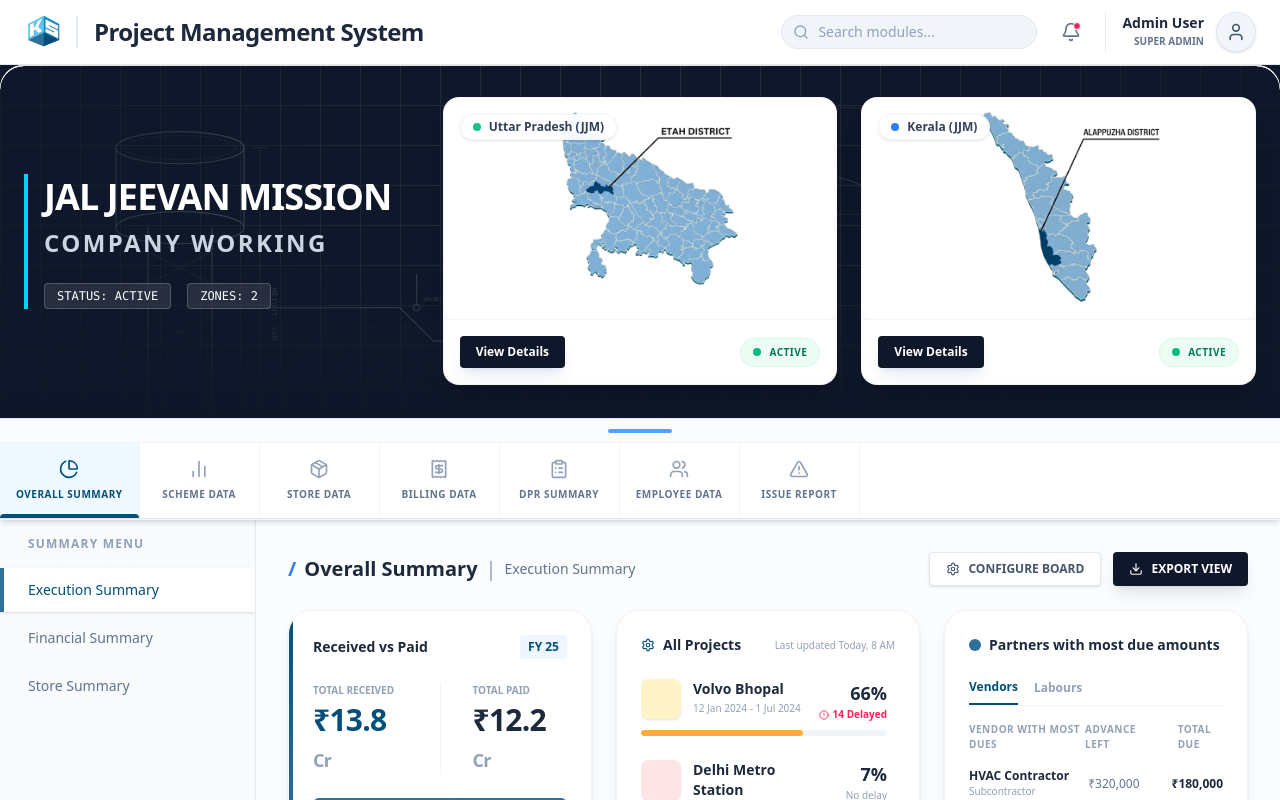
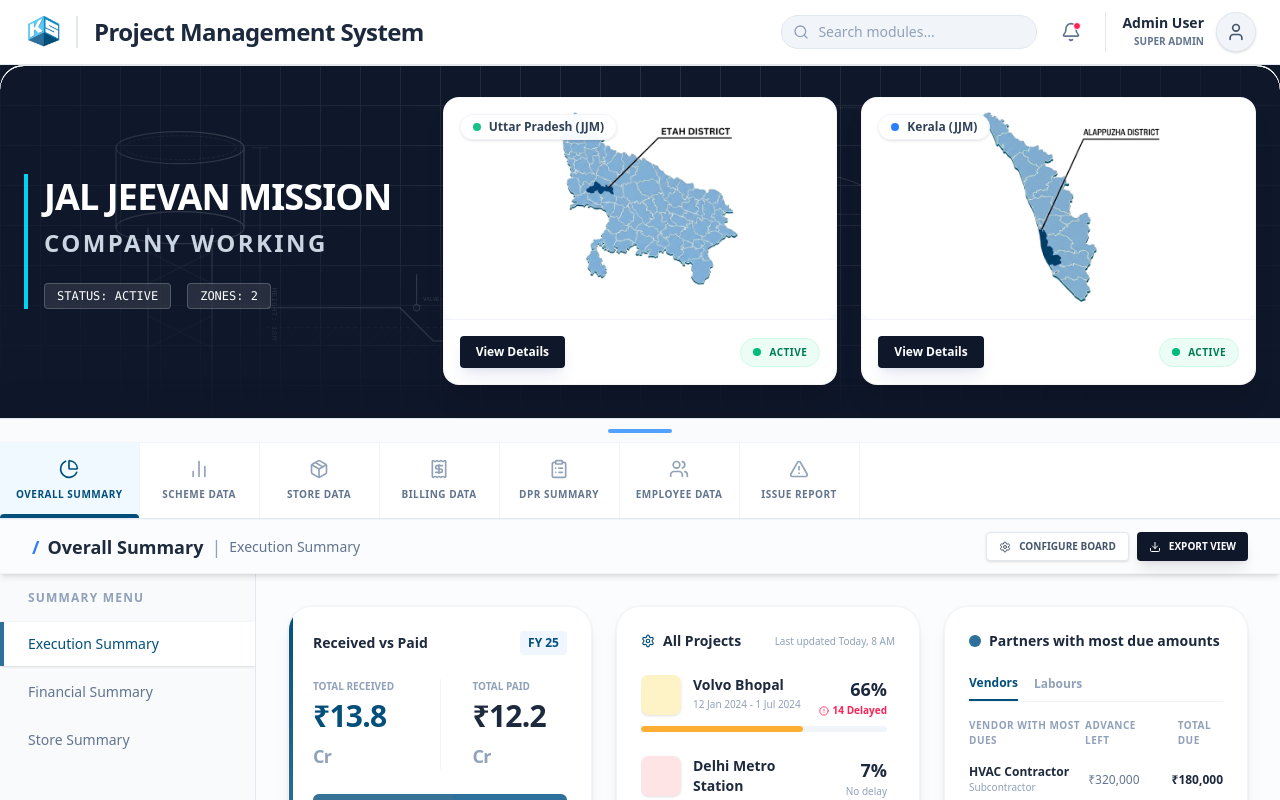
Before and after one commit to sandeepksp-prog/DPRAPP, a Next.js app: page /admin in a window 1280 px wide. Shown: the top 800 px of the page. Built offline with nearby package versions, Linux system fonts and the light colour scheme.

Commit message:
feat(ui): implement unified sticky secondary header and data focus mode

```diff
--- a/src/app/admin/page.tsx
+++ b/src/app/admin/page.tsx
@@ -213,9 +213,9 @@ export default function AdminDashboard() {
                 {/* BOTTOM SECTION: STICKY TOOL GRID */}
                 <div className="flex-1 bg-white border-t border-slate-200 shadow-[0_-10px_40px_rgba(0,0,0,0.05)] z-30 flex flex-col mx-0 overflow-visible">
 
-                    {/* STICKY SECONDARY HEADER: TOGGLE + TABS */}
+                    {/* STICKY SECONDARY HEADER: TOGGLE + TABS + BREADCRUMB */}
                     <div className="sticky top-16 z-40 bg-white/95 backdrop-blur shadow-md border-b border-slate-100">
-                        {/* Toggle Handle inside sticky area */}
+                        {/* 1. Toggle Handle */}
                         <div
                             onClick={toggleGrid}
                             className="w-full h-6 bg-slate-50/80 border-b border-slate-100 flex items-center justify-center cursor-pointer hover:bg-slate-100 transition-colors group"
@@ -224,18 +224,46 @@ export default function AdminDashboard() {
                             <div className={`w-12 h-1 rounded-full transition-all duration-300 ${isGridExpanded ? 'bg-blue-400 w-16' : 'bg-slate-300 group-hover:bg-blue-300'}`}></div>
                         </div>
 
+                        {/* 2. Horizontal Tabs */}
                         <AdminNavigation
                             activeTab={activeTab}
                             setActiveTab={setActiveTab}
-                            onTabChange={() => { setIsGridExpanded(true); setActiveSubMenu(0); }}
+                            onTabChange={() => {
+                                setIsGridExpanded(false); // Focus mode: collapse banner when changing tabs
+                                setActiveSubMenu(0);
+                            }}
                         />
+
+                        {/* 3. Section Breadcrumb (Moved inside sticky area) */}
+                        <div className="px-6 md:px-8 py-3 bg-slate-50/50 border-t border-slate-100 flex justify-between items-center">
+                            <h3 className="text-lg font-bold text-slate-800 flex items-center gap-2">
+                                <span className="text-blue-500">/</span>
+                                {ERP_TABS.find(t => t.id === activeTab)?.label}
+                                <span className="text-slate-400 font-light">|</span>
+                                <span className="text-slate-500 text-sm font-medium">
+                                    {MODULE_SUB_MENUS[activeTab]?.[activeSubMenu] || "Dashboard"}
+                                </span>
+                            </h3>
+
+                            {/* Action Buttons (Moved contextually) */}
+                            {activeTab === 'summary' && (
+                                <div className="flex gap-2">
+                                    <button className="px-3 py-1.5 border border-slate-200 bg-white text-slate-600 text-[10px] font-bold rounded hover:bg-slate-50 shadow-sm flex items-center gap-2">
+                                        <Settings size={12} /> CONFIGURE BOARD
+                                    </button>
+                                    <button className="px-3 py-1.5 bg-slate-900 text-white text-[10px] font-bold rounded hover:bg-slate-800 shadow-lg shadow-slate-900/10 flex items-center gap-2">
+                                        <Download size={12} /> EXPORT VIEW
+                                    </button>
+                                </div>
+                            )}
+                        </div>
                     </div>
 
                     {/* Content Area (Split View) */}
                     <div className="flex flex-1 min-h-screen">
 
                         {/* NEW VERTICAL MODULE SIDEBAR */}
-                        <div className="sticky top-[137px] self-start h-[calc(100vh-137px)] overflow-y-auto">
+                        <div className="sticky top-[192px] self-start h-[calc(100vh-192px)] overflow-y-auto">
                             <ModuleSidebar
                                 activeTab={activeTab}
                                 activeSubMenu={activeSubMenu}
@@ -246,29 +274,6 @@ export default function AdminDashboard() {
                         {/* Main Grid Content */}
                         <div className="flex-1 bg-slate-50/50 p-6 md:p-8">
                             <div className="max-w-7xl mx-auto">
-                                <div className="flex justify-between items-center mb-6">
-                                    <h3 className="text-xl font-bold text-slate-800 flex items-center gap-2">
-                                        <span className="text-blue-500">/</span>
-                                        {ERP_TABS.find(t => t.id === activeTab)?.label}
-                                        <span className="text-slate-400 font-light">|</span>
-                                        <span className="text-slate-500 text-sm font-medium">
-                                            {MODULE_SUB_MENUS[activeTab]?.[activeSubMenu] || "Dashboard"}
-                                        </span>
-                                    </h3>
-
-                                    {/* Action Buttons */}
-                                    {activeTab === 'summary' && (
-                                        <div className="flex gap-3">
-                                            <button className="px-4 py-2 border border-slate-200 bg-white text-slate-600 text-xs font-bold rounded hover:bg-slate-50 shadow-sm flex items-center gap-2">
-                                                <Settings size={14} /> CONFIGURE BOARD
-                                            </button>
-                                            <button className="px-4 py-2 bg-slate-900 text-white text-xs font-bold rounded hover:bg-slate-800 shadow-lg shadow-slate-900/10 flex items-center gap-2">
-                                                <Download size={14} /> EXPORT VIEW
-                                            </button>
-                                        </div>
-                                    )}
-                                </div>
-
                                 {renderContent()}
                             </div>
                         </div>
```
